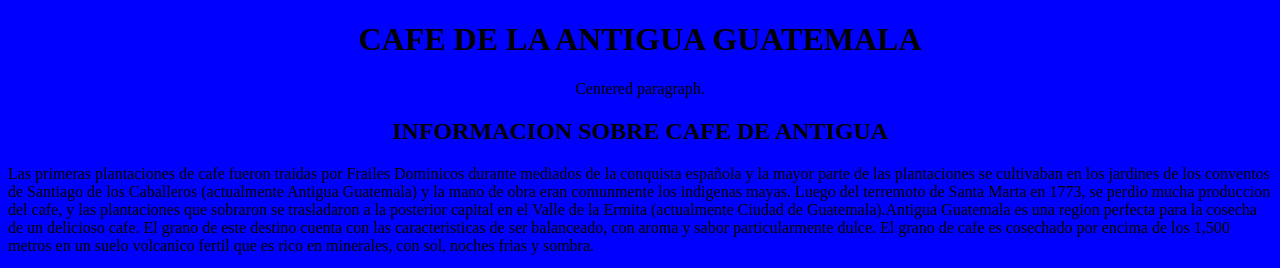
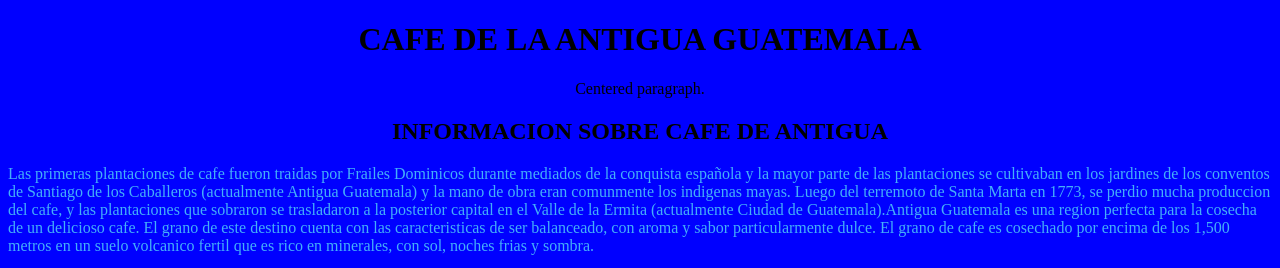
Before and after one commit to 118diegoF/Rtech2022, a plain HTML site: page antigua.html in a window 1280 px wide. Shown: the top 268 px of the page. Drawn offline with Linux system fonts and the light colour scheme; grey boxes are pictures that could not be loaded.

Commit message:
Update antigua.html

```diff
--- a/antigua.html
+++ b/antigua.html
@@ -10,7 +10,7 @@
 <h1 style="text-align:center;">CAFE DE LA ANTIGUA GUATEMALA</h1>
 <p style="text-align:center;">Centered paragraph.</p>
 <h2 style="text-align:center;">INFORMACION SOBRE CAFE DE ANTIGUA</h2>
-<p>Las primeras plantaciones de cafe fueron traidas por Frailes Dominicos durante mediados de la conquista española y la mayor parte de las plantaciones se cultivaban en los jardines de los conventos de Santiago de los Caballeros (actualmente Antigua Guatemala) y la mano de obra eran comunmente los indigenas mayas. Luego del terremoto de Santa Marta en 1773, se perdio mucha produccion del cafe, y las plantaciones que sobraron se trasladaron a la posterior capital en el Valle de la Ermita (actualmente Ciudad de Guatemala).Antigua Guatemala es una region perfecta para la cosecha de un delicioso cafe. El grano de este destino cuenta con las caracteristicas de ser balanceado, con aroma y sabor particularmente dulce. El grano de cafe es cosechado por encima de los 1,500 metros en un suelo volcanico fertil que es rico en minerales, con sol, noches frias y sombra.</p>
+  <p style="color:#44aff9;">Las primeras plantaciones de cafe fueron traidas por Frailes Dominicos durante mediados de la conquista española y la mayor parte de las plantaciones se cultivaban en los jardines de los conventos de Santiago de los Caballeros (actualmente Antigua Guatemala) y la mano de obra eran comunmente los indigenas mayas. Luego del terremoto de Santa Marta en 1773, se perdio mucha produccion del cafe, y las plantaciones que sobraron se trasladaron a la posterior capital en el Valle de la Ermita (actualmente Ciudad de Guatemala).Antigua Guatemala es una region perfecta para la cosecha de un delicioso cafe. El grano de este destino cuenta con las caracteristicas de ser balanceado, con aroma y sabor particularmente dulce. El grano de cafe es cosechado por encima de los 1,500 metros en un suelo volcanico fertil que es rico en minerales, con sol, noches frias y sombra.</p>
 <img src="https://images.squarespace-cdn.com/content/v1/5a7874cabe42d6cd6a7dca35/1518599562641-UWXUQ3G0MYSJIII0YVV1/bella+vista.jpg" alt="Finca bella vista" style="width:250px;height:250px;">
 <img src="https://pbs.twimg.com/media/BjQeAaaCMAAaGMF.jpg:large" alt="Cafe secandose" style="width:250px;height:250px;">
 <img src="https://media-cdn.tripadvisor.com/media/photo-p/13/0a/4f/11/coffee-lovers.jpg" alt="Cafe bella vista" style="width:250px;height:250px;">
```
